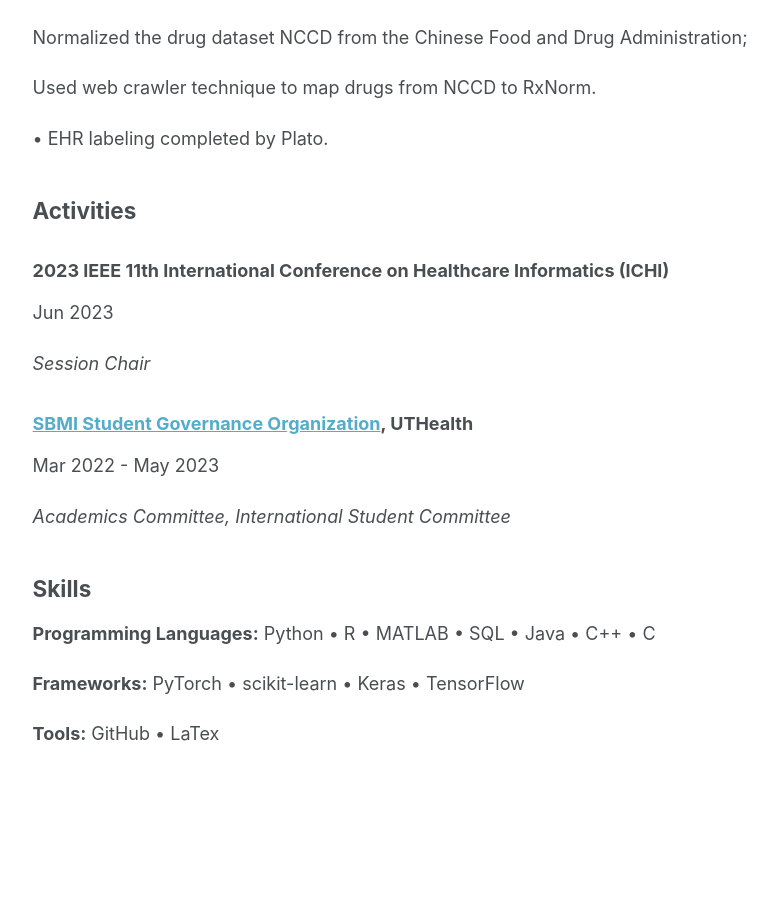
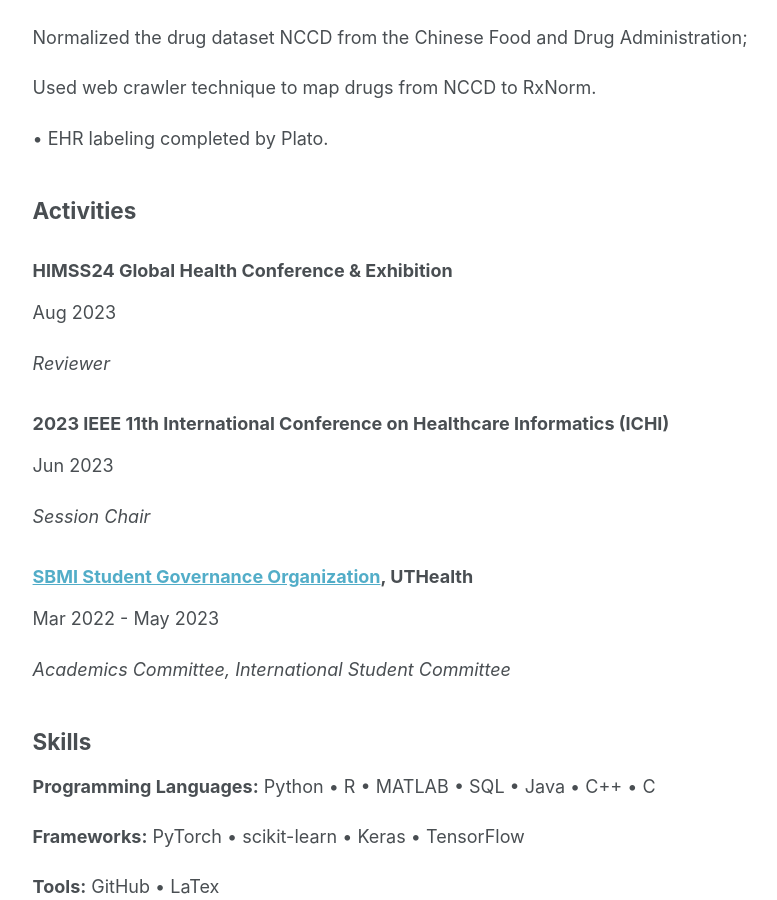
Before and after one commit to BingyuMao/BingyuMao.github.io, a Jekyll site: the page built from _pages/cv.md, in a window 1280 px wide and 900 px high, scrolled down 1958 px. Shown: the whole window, without its empty margins (249-1026 px from the left). Built offline with Jekyll 4.4.1, drawn with Linux system fonts in a browser that asks for light colours.

Commit message:
Update cv.md

```diff
--- a/_pages/cv.md
+++ b/_pages/cv.md
@@ -92,6 +92,13 @@ Used web crawler technique to map drugs from NCCD to RxNorm.
 
 ## Activities
 
+### HIMSS24 Global Health Conference & Exhibition
+
+Aug 2023
+
+*Reviewer*
+
+
 ### 2023 IEEE 11th International Conference on Healthcare Informatics (ICHI)
 
 Jun 2023
```
